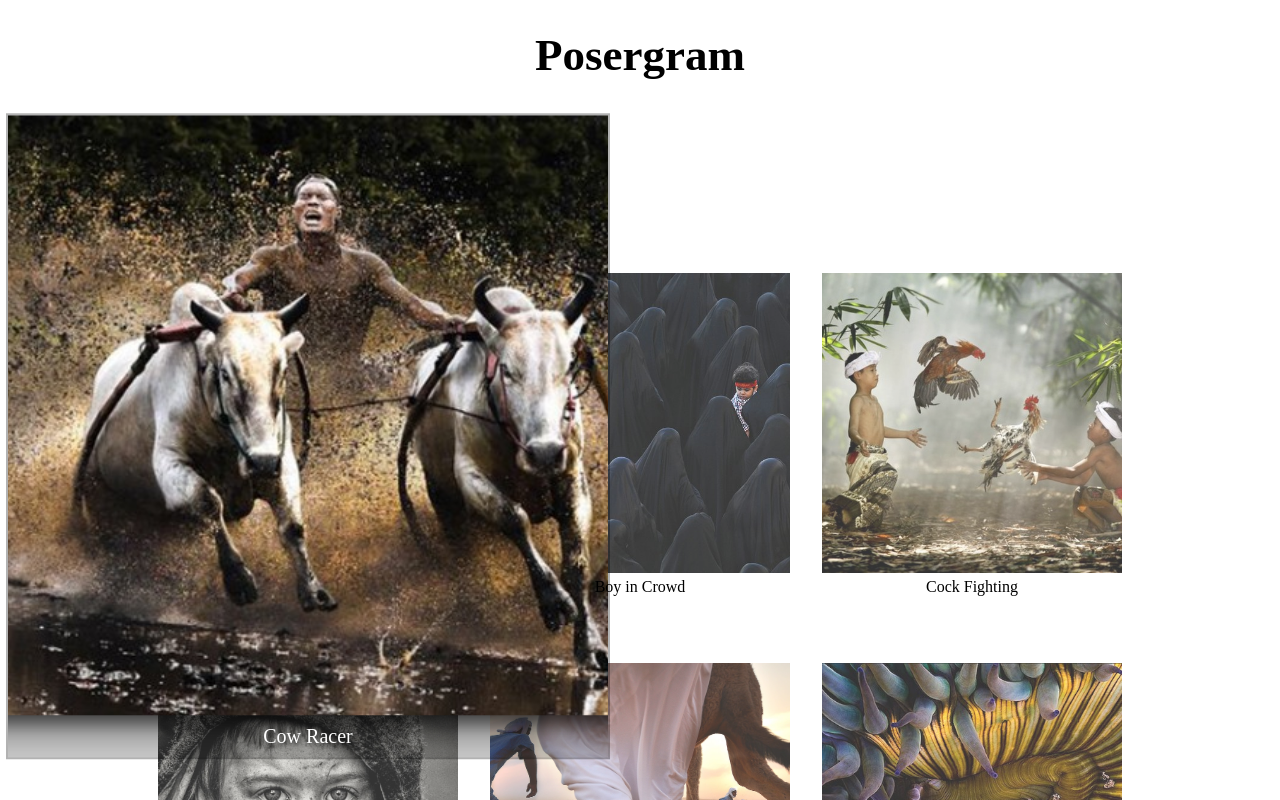
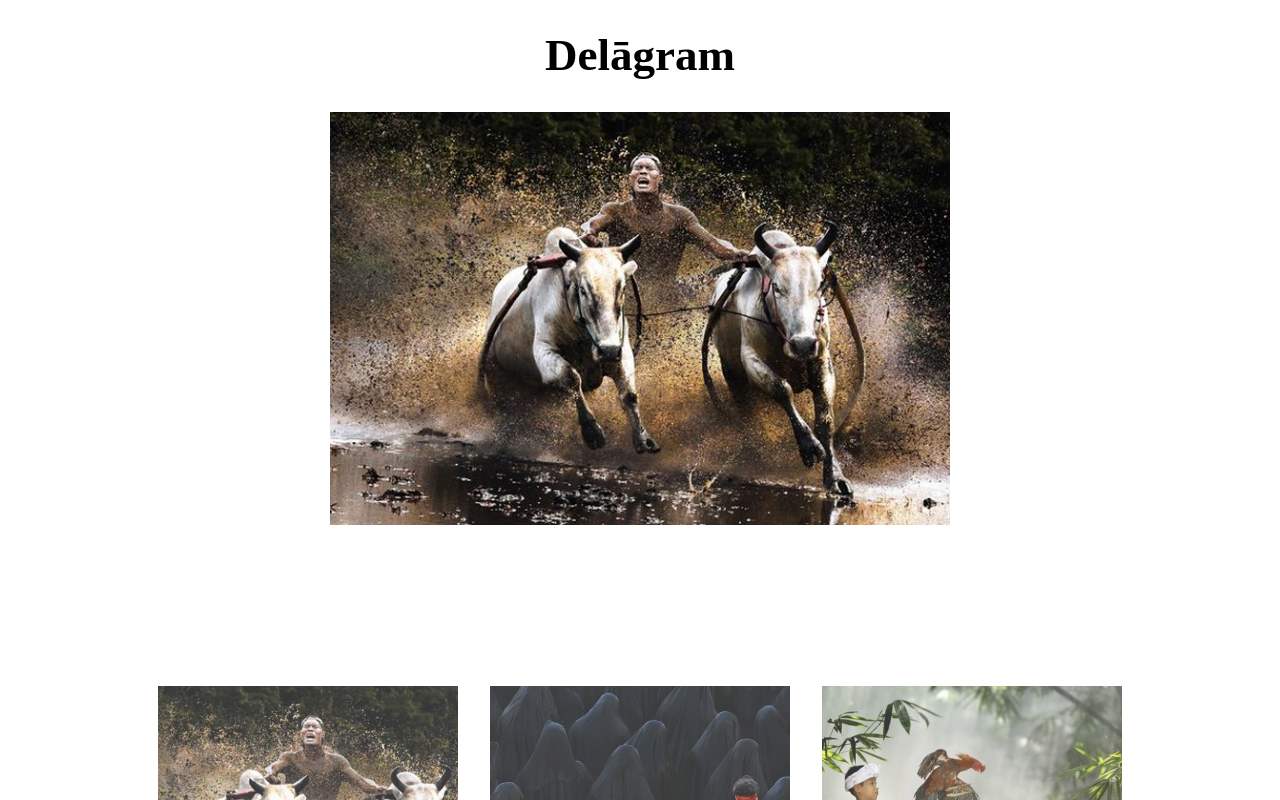
Before and after one commit to emauldin84/instagram-clone, a plain HTML site: page index.html in a window 1280 px wide. Both pictures are taken after a click on the element "Cow Racer". Shown: the top 800 px of the page. Drawn offline with nearby package versions, Linux system fonts and the light colour scheme.

Commit message:
adds div to display clicked image full-size. Hides large image when clicked again

```diff
--- a/index.html
+++ b/index.html
@@ -9,7 +9,10 @@
     <link rel="stylesheet" href="./styles/index.css">
 </head>
 <body>
-    <h1 class="logo-text">Posergram</h1>
+    <h1 class="logo-text">Delāgram</h1>
+    <div class="large-image-container">
+        <img src='' class="large-image hidden" data-output>
+    </div>
     <div class="picture-container">
         <div class="picture-frame" data-target>
             <img src="./images/60-award-winning-photography.jpg" alt="Cow Racer" Title="Cow Racer">
--- a/scripts/index.js
+++ b/scripts/index.js
@@ -1,20 +1,43 @@
 // When we click an image
 // A const is a "constant" variable
 // Which means it cannot be reasssigned
-const targetElements = document.querySelectorAll("[data-target]");
+// const targetElements = document.querySelectorAll("[data-target]");
 
-// we see an enlarged version of
-// that image.
+// // we see an enlarged version of
+// // that image.
+
+// function respondToClick(event) {
+//     // add the "big" class to the thing that got clicked.
+//     // console.log(event.target.parentElement);
+//     event.target.parentElement.classList.toggle('big');
+// }
+
+// function attachClickHandler(oneElement) {
+//     oneElement.addEventListener("click", respondToClick);
+// }
+
+
+
+
+
+const targetElements = document.querySelectorAll('[data-target]');
+const largeImageOutput = document.querySelector('[data-output]');
 
 function respondToClick(event) {
-    // add the "big" class to the thing that got clicked.
-    console.log(event.target.parentElement);
-    event.target.parentElement.classList.toggle('big');
+    console.log(event.target.getAttribute('src'));
+    imgSrc = event.target.getAttribute('src');
+    largeImageOutput.setAttribute('src', imgSrc);
+    largeImageOutput.classList.remove('hidden');
 }
 
-function attachClickHandler(oneElement) {
-    oneElement.addEventListener("click", respondToClick);
-
+function attachClickEvent(eachImage) {
+    eachImage.addEventListener('click', respondToClick);
 }
 
-targetElements.forEach(attachClickHandler);
+function dismissLargeImage(event) {
+    largeImageOutput.classList.add('hidden');
+}
+
+largeImageOutput.addEventListener('click', dismissLargeImage)
+
+targetElements.forEach(attachClickEvent);
--- a/styles/index.css
+++ b/styles/index.css
@@ -90,7 +90,7 @@ html, body {
 
 .picture-frame.big {
     transform: scale(2.0);
-    transition: transform .3s;
+    transition: transform .3s ease-out;
     opacity: 1.0;
     z-index: 99999;
     padding-bottom: 0;
@@ -124,7 +124,11 @@ html, body {
     }
 }
 
-outline: 1px solid lightgrey;
-background-color: coral;
-text-shadow: ;
-font-size: ;
+.large-image-container {
+    display: flex;
+    justify-content: center;
+}
+
+.hidden {
+    display: none;
+}
```
